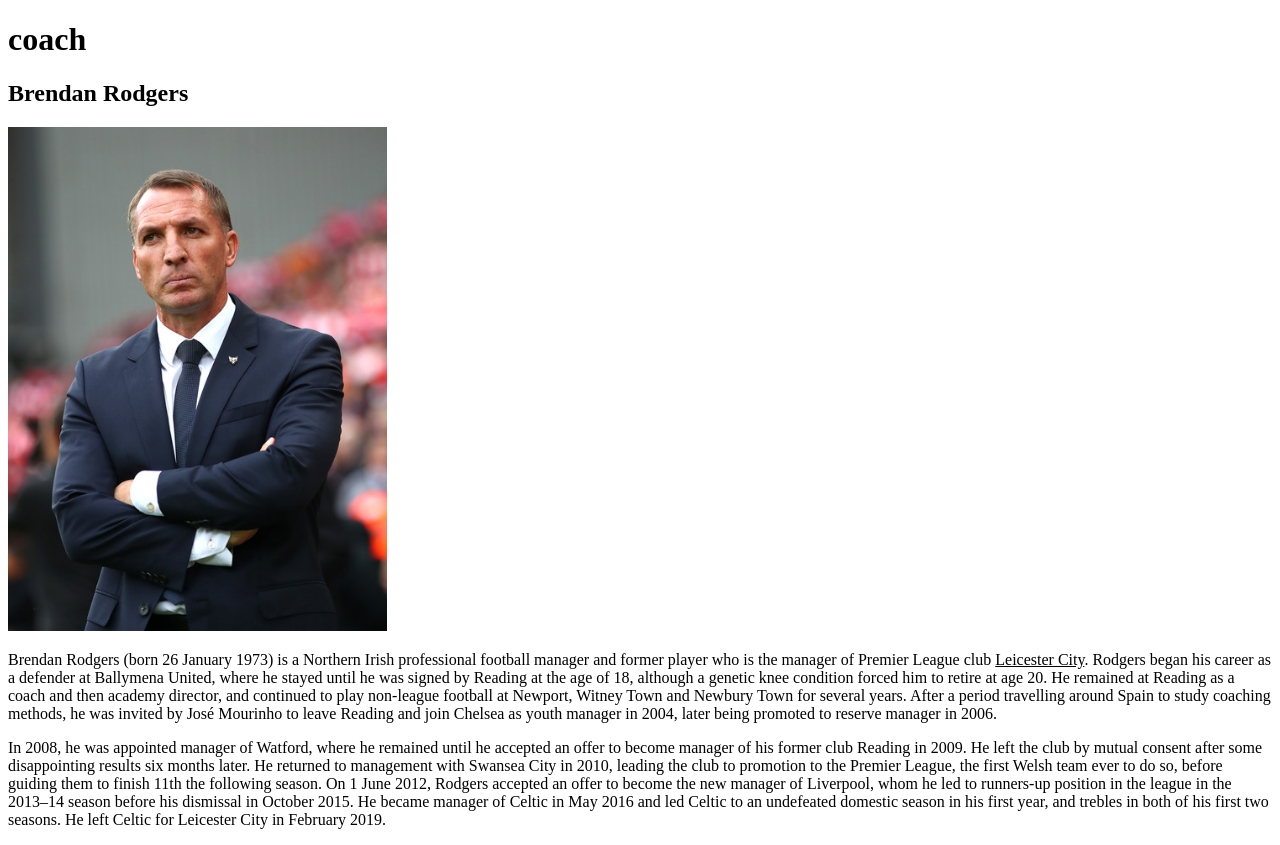
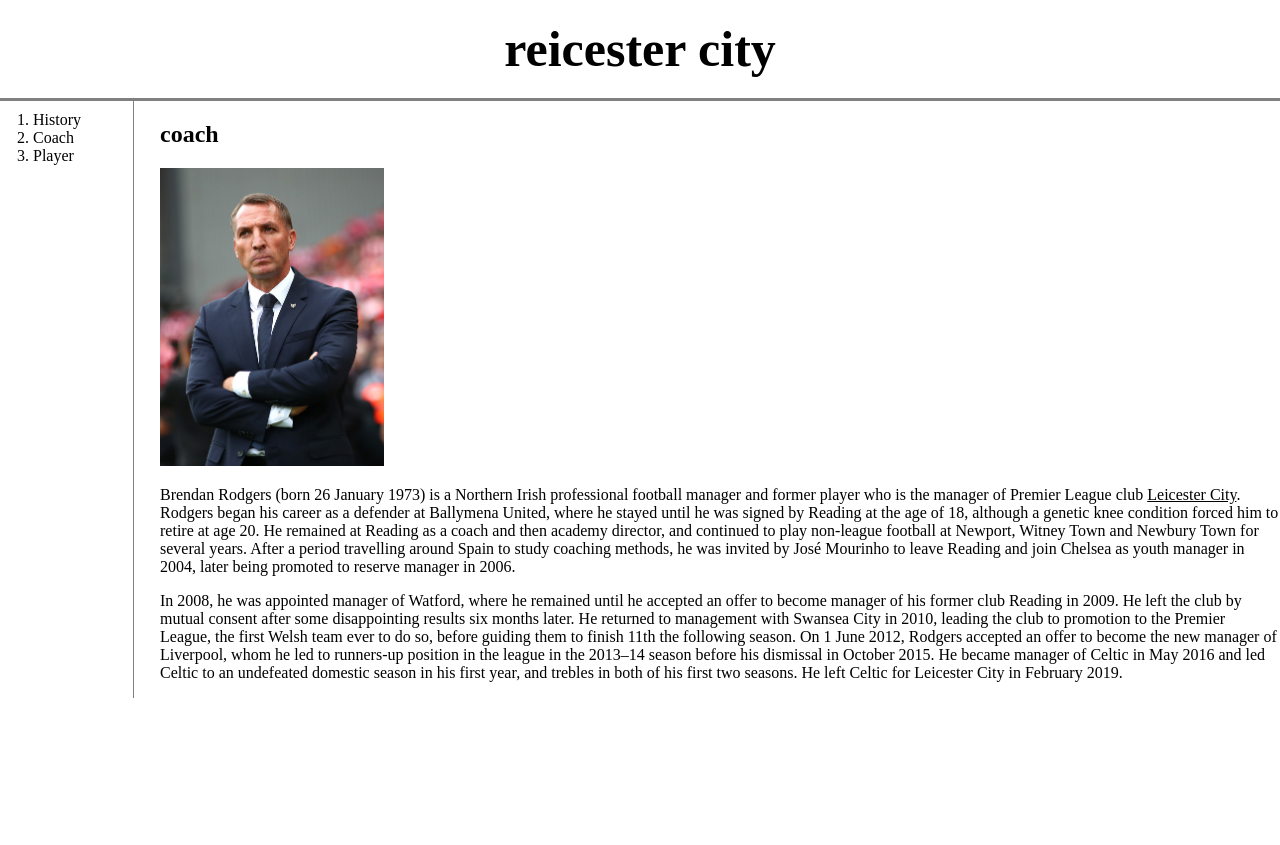
Before and after one commit to aeinil/leicester-city-css, a plain HTML site: page coach.html in a window 1280 px wide. After the commit the page ends 800 px from the top, so only its background shows below. Drawn offline with Linux system fonts and the light colour scheme.

Commit message:
박스 모델 사용했고 그리드 써서 이쁘게 만듦

```diff
--- a/coach.html
+++ b/coach.html
@@ -2,13 +2,54 @@
 <html>
 <head>
     <title> leicester city - coach</title>
+    <meta charset="utf-8">
+    <style>
+      a{
+          color: black;
+          text-decoration: none;
+      }
+      body{
+          margin: 0;
+      }
+      h1{
+          font-size: 50px;
+          text-align: center;
+          border-bottom: solid gray;
+          margin: 0;
+          padding: 20px;
+      }
+      #grid ol{
+          border-right: 1px solid gray;
+          width: 100px;
+          margin: 0;
+          padding-top: 10px;
+          padding-left: 33px;
+      }
+      #grid{
+          display: grid;
+          grid-template-columns: 150px 1fr;
+      }
+      #article{
+          padding-left: 10px;
+      }
+    </style>
     </head>
 <body>
-    <h1>coach</h1>
-    <h2>Brendan Rodgers</h2>
-    <img src="BrendanRodgers.jpg" width="30%">
-    <p>Brendan Rodgers (born 26 January 1973) is a Northern Irish professional football manager and former player who is the manager of Premier League club <u>Leicester City</u>.
-        Rodgers began his career as a defender at Ballymena United, where he stayed until he was signed by Reading at the age of 18, although a genetic knee condition forced him to retire at age 20. He remained at Reading as a coach and then academy director, and continued to play non-league football at Newport, Witney Town and Newbury Town for several years. After a period travelling around Spain to study coaching methods, he was invited by José Mourinho to leave Reading and join Chelsea as youth manager in 2004, later being promoted to reserve manager in 2006.</p>
-    <p>In 2008, he was appointed manager of Watford, where he remained until he accepted an offer to become manager of his former club Reading in 2009. He left the club by mutual consent after some disappointing results six months later. He returned to management with Swansea City in 2010, leading the club to promotion to the Premier League, the first Welsh team ever to do so, before guiding them to finish 11th the following season. On 1 June 2012, Rodgers accepted an offer to become the new manager of Liverpool, whom he led to runners-up position in the league in the 2013–14 season before his dismissal in October 2015. He became manager of Celtic in May 2016 and led Celtic to an undefeated domestic season in his first year, and trebles in both of his first two seasons. He left Celtic for Leicester City in February 2019.</p>
+    <h1><a href="first.html">reicester city</a> </h1>
+    <div id="grid">
+        <ol>
+            <li><a href="history.html" title="역사">History</a></li>
+            <li><a href="coach.html"  title="감독">Coach</a></li>
+            <li><a href="player.html" title="선수">Player</a></li>
+        </ol>
+        <div id="article">
+            <h2>coach</h2>
+
+            <img src="BrendanRodgers.jpg" width="20%">
+            <p>Brendan Rodgers (born 26 January 1973) is a Northern Irish professional football manager and former player who is the manager of Premier League club <u>Leicester City</u>.
+            Rodgers began his career as a defender at Ballymena United, where he stayed until he was signed by Reading at the age of 18, although a genetic knee condition forced him to retire at age 20. He remained at Reading as a coach and then academy director, and continued to play non-league football at Newport, Witney Town and Newbury Town for several years. After a period travelling around Spain to study coaching methods, he was invited by José Mourinho to leave Reading and join Chelsea as youth manager in 2004, later being promoted to reserve manager in 2006.</p>
+            <p>In 2008, he was appointed manager of Watford, where he remained until he accepted an offer to become manager of his former club Reading in 2009. He left the club by mutual consent after some disappointing results six months later. He returned to management with Swansea City in 2010, leading the club to promotion to the Premier League, the first Welsh team ever to do so, before guiding them to finish 11th the following season. On 1 June 2012, Rodgers accepted an offer to become the new manager of Liverpool, whom he led to runners-up position in the league in the 2013–14 season before his dismissal in October 2015. He became manager of Celtic in May 2016 and led Celtic to an undefeated domestic season in his first year, and trebles in both of his first two seasons. He left Celtic for Leicester City in February 2019.</p>
+        </div>
+    </div>
 </body>
 </html>
```
Also changed, not shown: box.html (added, +22 -0 lines), first.html (added, +56 -0 lines), grid.html (added, +22 -0 lines), player.html (+24 -2 lines).
